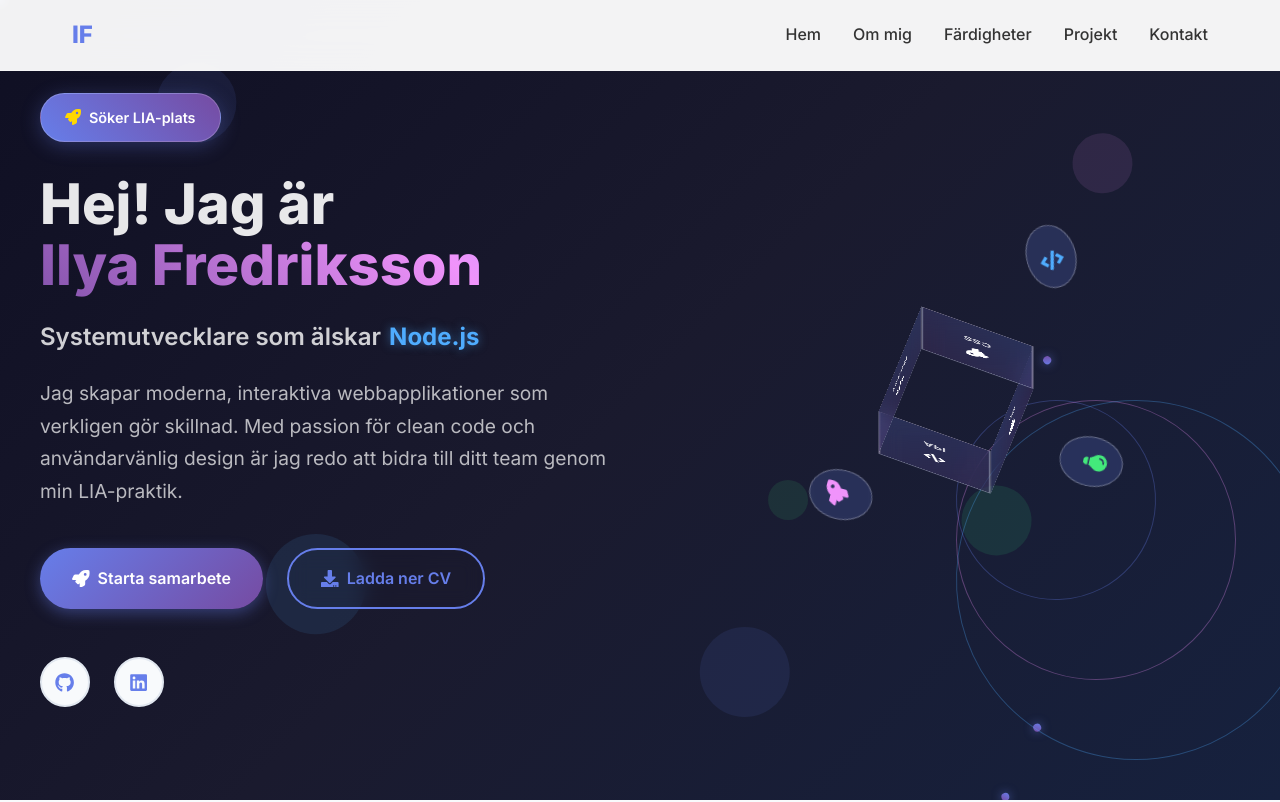
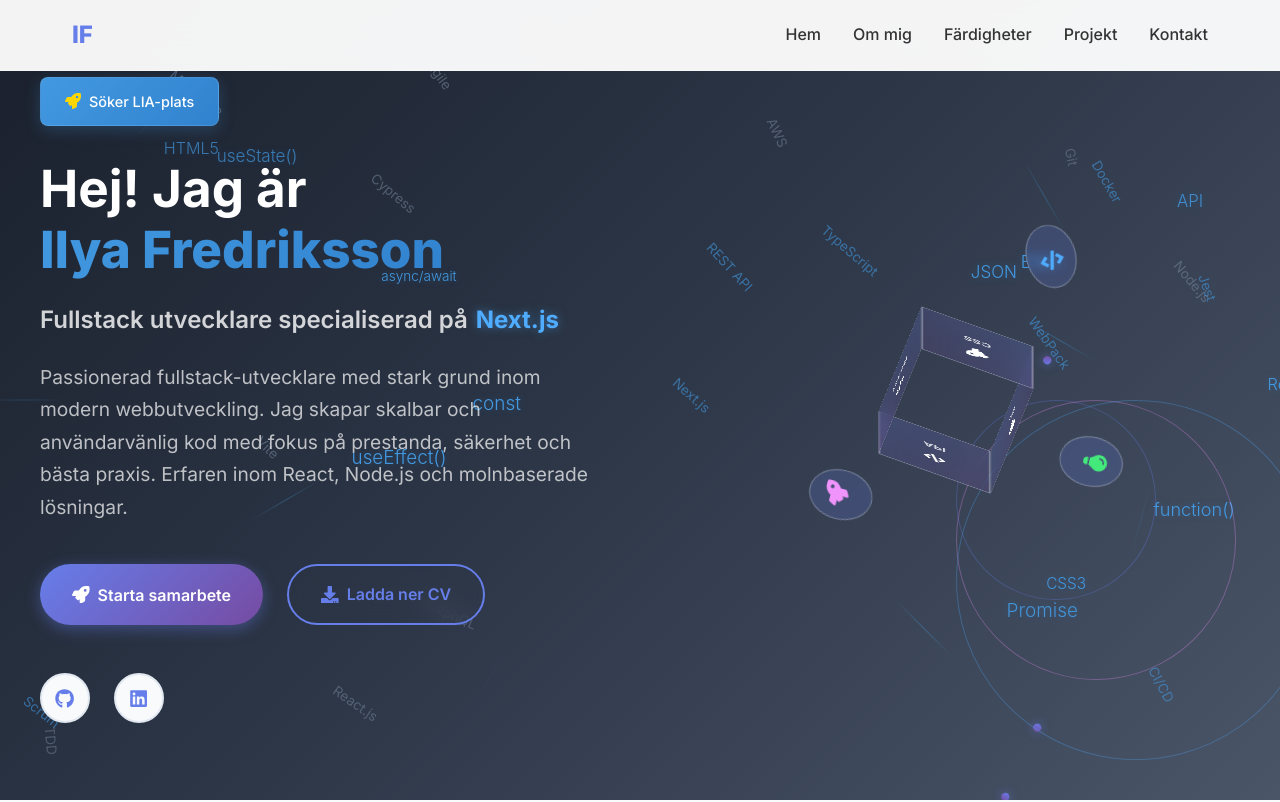
Before and after one commit to ilyafredriksson/Portfolio-React-JS, a React (Vite) app: page / in a window 1280 px wide. Shown: the top 802 px of the page. Built offline with nearby package versions, Linux system fonts and the light colour scheme.

Commit message:
förbätringar

```diff
--- a/src/components/Hero.css
+++ b/src/components/Hero.css
@@ -1,7 +1,7 @@
 .hero {
   min-height: 100vh;
-  background: linear-gradient(135deg, #0f0f23 0%, #1a1a2e 50%, #16213e 100%);
-  color: white;
+  background: linear-gradient(135deg, #1a202c 0%, #2d3748 50%, #4a5568 100%);
+  color: #ffffff;
   position: relative;
   overflow: hidden;
   display: flex;
@@ -10,7 +10,7 @@
   padding: 2rem;
 }
 
-/* Interactive Background */
+/* Interactive Security Background */
 .hero-bg {
   position: absolute;
   top: 0;
@@ -18,35 +18,101 @@
   right: 0;
   bottom: 0;
   pointer-events: none;
+  overflow: hidden;
 }
 
-.floating-shapes {
+/* Professionella geometriska former */
+.binary-rain {
+  position: absolute;
+  width: 100%;
+  height: 100%;
+  overflow: hidden;
+}
+
+.binary-code {
+  position: absolute;
+  color: #4299e1;
+  font-family: 'SF Pro Display', -apple-system, BlinkMacSystemFont, sans-serif;
+  font-weight: 300;
+  text-shadow: 0 0 8px rgba(66, 153, 225, 0.3);
+  opacity: 0.15;
+  pointer-events: none;
+}
+
+/* Professionella tekniska termer */
+.security-elements {
   position: absolute;
   width: 100%;
   height: 100%;
 }
 
-.shape {
+.security-element {
   position: absolute;
-  border-radius: 50%;
-  opacity: 0.1;
+  color: #718096;
+  font-family: 'Inter', -apple-system, BlinkMacSystemFont, sans-serif;
+  font-size: 0.85rem;
+  font-weight: 400;
+  text-shadow: none;
+  opacity: 0.2;
+  pointer-events: none;
 }
 
-.shape-1 { width: 80px; height: 80px; background: #667eea; top: 10%; left: 10%; }
-.shape-2 { width: 60px; height: 60px; background: #f093fb; top: 20%; right: 15%; }
-.shape-3 { width: 100px; height: 100px; background: #4facfe; bottom: 20%; left: 20%; }
-.shape-4 { width: 40px; height: 40px; background: #43e97b; top: 60%; left: 60%; }
-.shape-5 { width: 70px; height: 70px; background: #38ef7d; bottom: 30%; right: 20%; }
-.shape-6 { width: 90px; height: 90px; background: #667eea; top: 80%; right: 40%; }
+/* Nätverkslinjer */
+.network-lines {
+  position: absolute;
+  width: 100%;
+  height: 100%;
+}
+
+.network-line {
+  position: absolute;
+  width: 1px;
+  height: 80px;
+  background: linear-gradient(45deg, transparent, #4299e1, transparent);
+  opacity: 0.15;
+  transform-origin: top;
+  pointer-events: none;
+}
+
+.network-line:nth-child(1) { top: 10%; left: 15%; transform: rotate(45deg); }
+.network-line:nth-child(2) { top: 20%; right: 20%; transform: rotate(-30deg); }
+.network-line:nth-child(3) { bottom: 30%; left: 25%; transform: rotate(60deg); }
+.network-line:nth-child(4) { bottom: 15%; right: 30%; transform: rotate(-45deg); }
+.network-line:nth-child(5) { top: 50%; left: 5%; transform: rotate(90deg); }
+.network-line:nth-child(6) { top: 60%; right: 10%; transform: rotate(15deg); }
+.network-line:nth-child(7) { bottom: 50%; left: 80%; transform: rotate(-60deg); }
+.network-line:nth-child(8) { top: 80%; right: 60%; transform: rotate(30deg); }
+
+/* Professionella element variationer */
+.security-element:nth-child(odd) {
+  color: #4299e1;
+  opacity: 0.25;
+}
+
+.security-element:nth-child(even) {
+  color: #718096;
+  opacity: 0.15;
+}
+
+/* Subtil mouse follower effekt */
+.mouse-follower svg {
+  opacity: 0.8;
+}
 
 .mouse-follower {
   position: fixed;
   width: 20px;
   height: 20px;
-  background: radial-gradient(circle, rgba(102, 126, 234, 0.6) 0%, transparent 70%);
+  background: radial-gradient(circle, rgba(66, 153, 225, 0.4) 0%, transparent 70%);
   border-radius: 50%;
   pointer-events: none;
   z-index: 1;
+  display: flex;
+  align-items: center;
+  justify-content: center;
+  color: #4299e1;
+  font-size: 0.8rem;
+  opacity: 0.6;
 }
 
 .hero-container {
@@ -64,19 +130,21 @@
   padding: 0;
 }
 
-/* Status Badge */
+/* Professional Status Badge */
 .status-badge {
   display: inline-flex;
   align-items: center;
   gap: 0.5rem;
-  background: linear-gradient(45deg, #667eea, #764ba2);
+  background: linear-gradient(135deg, #4299e1, #3182ce);
   padding: 0.75rem 1.5rem;
-  border-radius: 50px;
+  border-radius: 8px;
   font-size: 0.9rem;
-  font-weight: 600;
+  font-weight: 500;
   margin-bottom: 2rem;
-  box-shadow: 0 4px 20px rgba(102, 126, 234, 0.3);
-  border: 1px solid rgba(255, 255, 255, 0.2);
+  box-shadow: 0 4px 15px rgba(66, 153, 225, 0.25);
+  border: 1px solid rgba(255, 255, 255, 0.1);
+  -webkit-backdrop-filter: blur(10px);
+  backdrop-filter: blur(10px);
 }
 
 .status-icon {
@@ -85,20 +153,20 @@
 }
 
 .hero-title {
-  font-size: 3.5rem;
-  font-weight: 800;
+  font-size: 3.2rem;
+  font-weight: 700;
   margin-bottom: 1.5rem;
-  line-height: 1.1;
-  color: rgba(255, 255, 255, 0.9);
+  line-height: 1.2;
+  color: #ffffff;
+  font-family: 'Inter', -apple-system, BlinkMacSystemFont, sans-serif;
 }
 
 .name-highlight {
-  background: linear-gradient(45deg, #667eea, #764ba2, #f093fb, #4facfe);
-  background-size: 300% 300%;
+  background: linear-gradient(135deg, #4299e1, #3182ce);
   -webkit-background-clip: text;
   -webkit-text-fill-color: transparent;
   background-clip: text;
-  animation: gradientShift 4s ease-in-out infinite;
+  font-weight: 800;
 }
 
 @keyframes gradientShift {
@@ -149,14 +217,15 @@
   gap: 0.75rem;
   padding: 1rem 2rem;
   border: none;
-  border-radius: 50px;
+  border-radius: 8px;
   font-size: 1rem;
-  font-weight: 600;
+  font-weight: 500;
   text-decoration: none;
   cursor: pointer;
   transition: all 0.3s ease;
   position: relative;
   overflow: hidden;
+  font-family: 'Inter', -apple-system, BlinkMacSystemFont, sans-serif;
 }
 
 .btn-icon {
@@ -164,10 +233,10 @@
 }
 
 .btn-primary {
-  background: linear-gradient(45deg, #667eea, #764ba2);
+  background: linear-gradient(135deg, #4299e1, #3182ce);
   color: white;
-  box-shadow: 0 8px 25px rgba(102, 126, 234, 0.4);
-  border: 1px solid rgba(255, 255, 255, 0.2);
+  box-shadow: 0 4px 15px rgba(66, 153, 225, 0.3);
+  border: 1px solid rgba(255, 255, 255, 0.1);
 }
 
 .btn-primary::before {
--- a/src/components/Hero.jsx
+++ b/src/components/Hero.jsx
@@ -1,13 +1,26 @@
 import React, { useState, useEffect } from 'react'
 import { motion } from 'framer-motion'
-import { FaGithub, FaLinkedin, FaDownload, FaCode, FaRocket, FaLightbulb } from 'react-icons/fa'
+import { FaGithub, FaLinkedin, FaDownload, FaCode, FaRocket, FaLightbulb, FaLock, FaBug, FaShieldAlt } from 'react-icons/fa'
 import './Hero.css'
 
 const Hero = () => {
   const [mousePosition, setMousePosition] = useState({ x: 0, y: 0 })
   const [currentSkill, setCurrentSkill] = useState(0)
 
-  const skills = ['React', 'JavaScript', 'CSS3', 'Node.js', 'API:er', 'UI/UX']
+  const skills = ['React', 'TypeScript', 'Node.js', 'Next.js', 'AWS', 'MongoDB']
+
+  // Professionella tekniska termer
+  const professionalElements = [
+    'TypeScript', 'React.js', 'Next.js', 'Node.js', 'REST API', 'GraphQL',
+    'CI/CD', 'Git', 'Docker', 'AWS', 'Azure', 'MongoDB', 'PostgreSQL',
+    'Agile', 'Scrum', 'TDD', 'Jest', 'Cypress', 'WebPack', 'Vite'
+  ]
+
+  // Professionella kodelement
+  const codeElements = [
+    'function()', 'const', 'async/await', 'Promise', 'React.Component',
+    'useState()', 'useEffect()', 'API', 'JSON', 'HTML5', 'CSS3', 'ES6+'
+  ]
 
   useEffect(() => {
     const handleMouseMove = (e) => {
@@ -34,36 +47,96 @@
 
   return (
     <section id="home" className="hero">
-      {/* Interactive Background */}
+      {/* Interactive Security Background */}
       <div className="hero-bg">
-        <div className="floating-shapes">
-          {[...Array(6)].map((_, i) => (
+        {/* Kod animation */}
+        <div className="binary-rain">
+          {codeElements.map((code, i) => (
             <motion.div
-              key={i}
-              className={`shape shape-${i + 1}`}
+              key={`code-${i}`}
+              className="binary-code"
+              initial={{ y: -100, opacity: 0 }}
               animate={{
-                x: [0, 50, 0],
-                y: [0, -30, 0],
-                rotate: [0, 180, 360],
+                y: window.innerHeight + 100,
+                opacity: [0, 1, 1, 0]
               }}
               transition={{
-                duration: 4 + i,
+                duration: 8 + Math.random() * 4,
                 repeat: Infinity,
+                delay: Math.random() * 5,
+                ease: "linear"
+              }}
+              style={{
+                left: `${Math.random() * 100}%`,
+                fontSize: `${0.8 + Math.random() * 0.4}rem`
+              }}
+            >
+              {code}
+            </motion.div>
+          ))}
+        </div>
+
+        {/* Professionella element som flyter */}
+        <div className="security-elements">
+          {professionalElements.map((element, i) => (
+            <motion.div
+              key={`professional-${i}`}
+              className="security-element"
+              initial={{
+                x: Math.random() * window.innerWidth,
+                y: Math.random() * window.innerHeight,
+                opacity: 0
+              }}
+              animate={{
+                x: Math.random() * window.innerWidth,
+                y: Math.random() * window.innerHeight,
+                opacity: [0, 0.6, 0.3, 0.6, 0],
+                rotate: [0, 360]
+              }}
+              transition={{
+                duration: 15 + Math.random() * 10,
+                repeat: Infinity,
+                delay: Math.random() * 3,
+                ease: "easeInOut"
+              }}
+            >
+              {element}
+            </motion.div>
+          ))}
+        </div>
+
+        {/* Nätverkslinjer */}
+        <div className="network-lines">
+          {[...Array(8)].map((_, i) => (
+            <motion.div
+              key={`line-${i}`}
+              className="network-line"
+              initial={{ pathLength: 0, opacity: 0 }}
+              animate={{
+                pathLength: [0, 1, 0],
+                opacity: [0, 0.4, 0]
+              }}
+              transition={{
+                duration: 6 + Math.random() * 4,
+                repeat: Infinity,
+                delay: Math.random() * 2,
                 ease: "easeInOut"
               }}
             />
           ))}
         </div>
 
-        {/* Mouse follower */}
+        {/* Mouse follower med säkerhetsikon */}
         <motion.div
           className="mouse-follower"
           animate={{
-            x: mousePosition.x - 10,
-            y: mousePosition.y - 10,
+            x: mousePosition.x - 15,
+            y: mousePosition.y - 15,
           }}
           transition={{ type: "spring", stiffness: 500, damping: 28 }}
-        />
+        >
+          <FaShieldAlt />
+        </motion.div>
       </div>
 
       <div className="hero-container">
@@ -94,7 +167,7 @@
             animate={{ opacity: 1, y: 0 }}
             transition={{ duration: 0.8, delay: 0.4 }}
           >
-            <span className="role">Systemutvecklare som älskar </span>
+            <span className="role">Fullstack utvecklare specialiserad på </span>
             <motion.span
               key={currentSkill}
               className="skill-rotate"
@@ -113,9 +186,9 @@
             animate={{ opacity: 1, y: 0 }}
             transition={{ duration: 0.8, delay: 0.6 }}
           >
-            Jag skapar moderna, interaktiva webbapplikationer som verkligen gör skillnad.
-            Med passion för clean code och användarvänlig design är jag redo att bidra
-            till ditt team genom min LIA-praktik.
+            Passionerad fullstack-utvecklare med stark grund inom modern webbutveckling.
+            Jag skapar skalbar och användarvänlig kod med fokus på prestanda, säkerhet och
+            bästa praxis. Erfaren inom React, Node.js och molnbaserade lösningar.
           </motion.p>
 
           <motion.div
```
